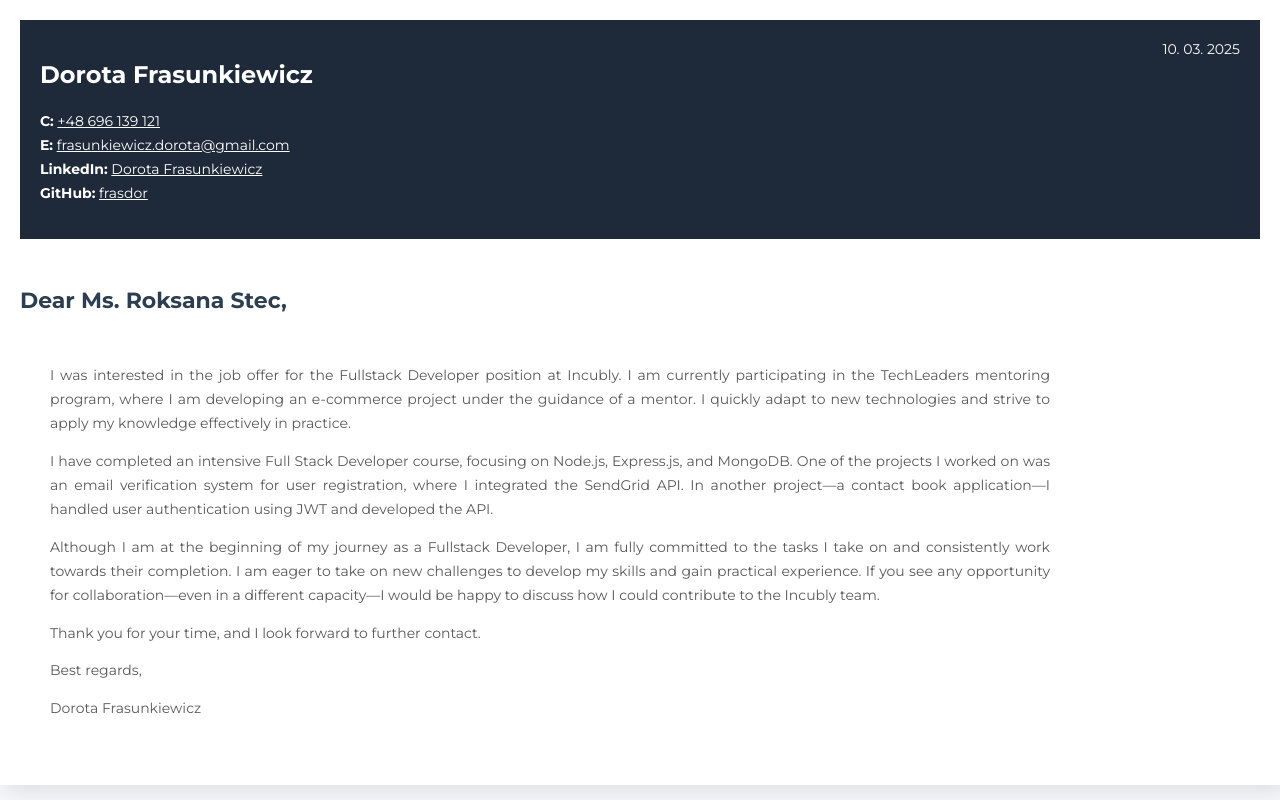
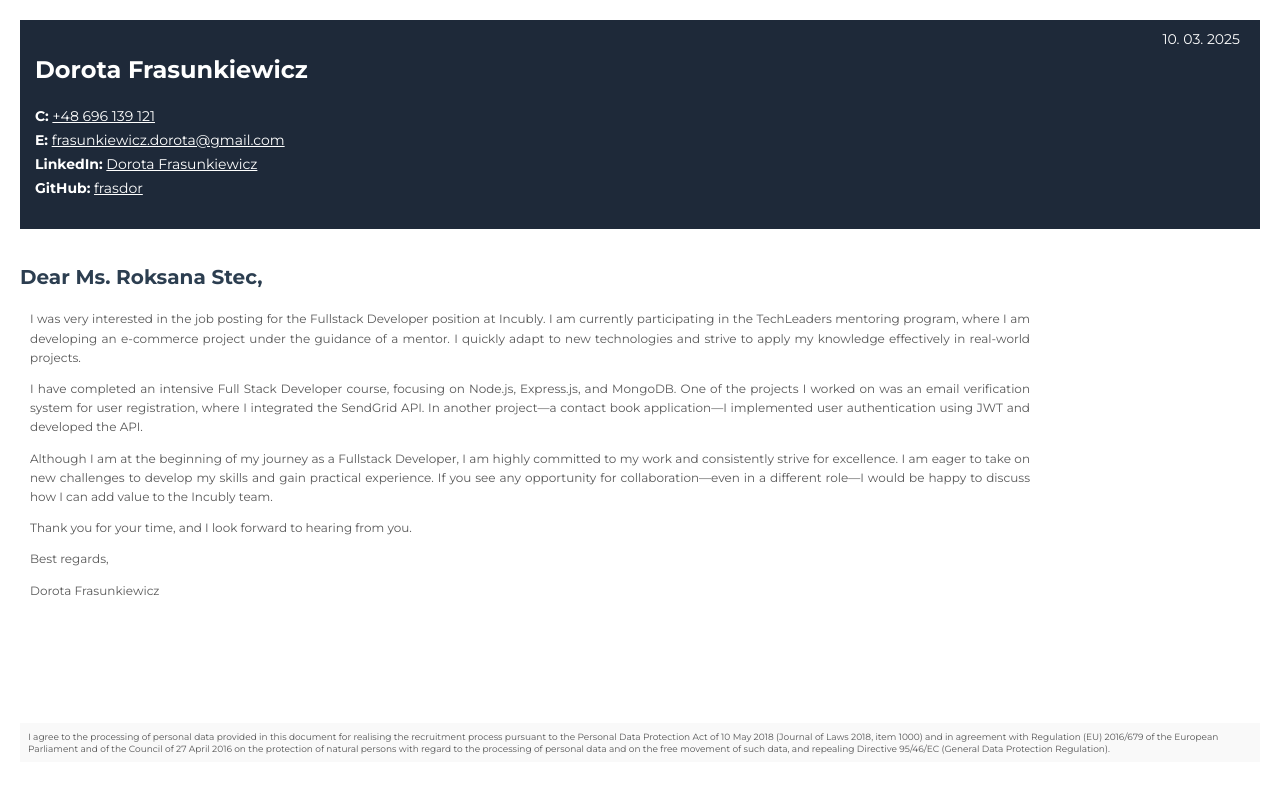
Before and after one commit to frasdor/Cover-Letter, a plain HTML site: page index.html in a window 1280 px wide. Shown: the top 800 px of the page. Drawn offline with Linux system fonts and the light colour scheme.

Commit message:
updated incubly

```diff
--- a/index.html
+++ b/index.html
@@ -45,16 +45,16 @@
                 <div class="Projects">
                     <h2 class="header-primary">Dear Ms. Roksana Stec,</h2>
                     <p class="description">
-                        I was interested in the job offer for the Fullstack Developer position at Incubly. I am currently participating in the TechLeaders mentoring program, where I am developing an e-commerce project under the guidance of a mentor. I quickly adapt to new technologies and strive to apply my knowledge effectively in practice.
+                        I was very interested in the job posting for the Fullstack Developer position at Incubly. I am currently participating in the TechLeaders mentoring program, where I am developing an e-commerce project under the guidance of a mentor. I quickly adapt to new technologies and strive to apply my knowledge effectively in real-world projects.
                     </p>
                     <p class="description">
-                        I have completed an intensive Full Stack Developer course, focusing on Node.js, Express.js, and MongoDB. One of the projects I worked on was an email verification system for user registration, where I integrated the SendGrid API. In another project—a contact book application—I handled user authentication using JWT and developed the API.
+                        I have completed an intensive Full Stack Developer course, focusing on Node.js, Express.js, and MongoDB. One of the projects I worked on was an email verification system for user registration, where I integrated the SendGrid API. In another project—a contact book application—I implemented user authentication using JWT and developed the API.
                     </p>
                     <p class="description">
-                        Although I am at the beginning of my journey as a Fullstack Developer, I am fully committed to the tasks I take on and consistently work towards their completion. I am eager to take on new challenges to develop my skills and gain practical experience. If you see any opportunity for collaboration—even in a different capacity—I would be happy to discuss how I could contribute to the Incubly team.
+                        Although I am at the beginning of my journey as a Fullstack Developer, I am highly committed to my work and consistently strive for excellence. I am eager to take on new challenges to develop my skills and gain practical experience. If you see any opportunity for collaboration—even in a different role—I would be happy to discuss how I can add value to the Incubly team.
                     </p>
                     <p class="description">
-                        Thank you for your time, and I look forward to further contact.
+                        Thank you for your time, and I look forward to hearing from you.
                     </p>
                     <p class="description">
                         Best regards,
--- a/style.css
+++ b/style.css
@@ -1,6 +1,6 @@
 @page {
     size: A4;
-    margin: 20mm; /* Marginesy na stronie A4 */
+    margin: 15mm; /* Mniejsze marginesy, by lepiej rozmieścić treść */
 }
 
 body {
@@ -15,15 +15,14 @@ body {
 .wrapper {
     display: flex;
     flex-direction: column;
-    justify-content: space-between; /* Zapewnia, że stopka będzie na dole strony */
+    justify-content: space-between;
     width: 100%;
-    min-height: 100%; /* Ustawia minimalną wysokość na pełną stronę */
+    min-height: 100vh; /* Pełna wysokość widoku */
     background: #fff;
     box-shadow: 6px 6px 20px 0 rgba(0, 0, 0, 0.1);
-    padding: 20px; /* Dodatkowe padding w wrapperze */
+    padding: 20px;
     box-sizing: border-box;
-    page-break-before: auto;
-    page-break-after: auto;
+    position: relative; /* Dodajemy, aby móc lepiej zarządzać stopką */
 }
 
 header {
@@ -34,18 +33,17 @@ header {
     justify-content: space-between;
     align-items: center;
     position: relative;
-    padding: 20px;
+    padding: 15px;
     box-sizing: border-box;
 }
 
 .date-container {
     position: absolute;
-    top: 20px;  /* Przesuwamy w górę, by była bliżej krawędzi */
-    right: 20px; /* Przesuwamy w prawo, aby była w prawym górnym rogu */
+    top: 10px;  /* Przesunięcie w górę */
+    right: 20px;
     color: #ffffff;
     font-size: 14px;
 }
-
 
 .heaader-secondary {
     color: #ffffff;
@@ -63,81 +61,69 @@ header {
 
 main {
     flex-grow: 1;
-    margin-top: 30px;
-    margin-bottom: 30px;
+    margin: 20px 0;
     max-width: 100%;
-    min-height: 65%; /* Gwarantuje, że główna sekcja nie będzie zajmować całej wysokości, pozostawiając miejsce na stopkę */
 }
 
 h1 {
     font-weight: 700;
-    font-size: 45px;
+    font-size: 35px;
 }
 
 .description {
     font-weight: 400;
-    font-size: 14px;
-    line-height: 171%;
+    font-size: 12px;
+    line-height: 160%;
     color: #595959;
     text-align: justify;
-    max-width: 1000px; /* Ogranicza szerokość tekstu */
+    max-width: 1000px;
+    margin-left: 10px;
+    margin-right: 10px;
 }
 
 .header-primary {
     font-weight: 700;
-    font-size: 22px;
-    line-height: 27px;
-    margin-bottom: 50px;
+    font-size: 20px;
+    margin-bottom: 20px;
     color: #2c3e50;
 }
 
 footer {
-    text-align: center;
-    font-size: 14px;
+    position: absolute;
+    bottom: 10mm; /* Odsunięcie od dolnej krawędzi */
+    left: 20px;
+    right: 20px;
+    text-align: left;
+    font-size: 9px;
     color: #555;
-    padding: 20px;
     background-color: #f9f9f9;
-    margin-top: 40px;
-    page-break-before: auto;
-    page-break-after: auto;
+    padding: 8px;
+    box-sizing: border-box;
 }
 
 .footer-text {
     margin: 0;
-    line-height: 1.6;
-    max-width: 1200px;
-    place-self: center;
+    line-height: 1.3;
 }
 
-/* Dodatkowe marginesy dla treści listu, by tekst nie wychodził poza stronę */
-main p {
-    margin-left: 30px;
-    margin-right: 30px;
-}
-
-/* Zapewnienie, by treść nie ucinała się, a stopka była na dole */
+/* Ustawienia dla druku */
 @media print {
     body {
         width: 100%;
-        height: auto;
+        height: 100%;
     }
 
     .wrapper {
-        height: auto;
-        page-break-before: auto;
-        page-break-after: auto;
+        height: 100%;
     }
 
     main {
         page-break-before: auto;
         page-break-after: auto;
-        min-height: 60%; /* Gwarantuje, że treść zajmie odpowiednią ilość miejsca, nie powodując przewijania */
-        overflow: visible; /* Treść nie będzie się "ścisnąć" */
     }
 
     footer {
-        position: absolute; /* Ustawia stopkę na dole strony */
-        bottom: 20mm; /* Odstęp od dolnej krawędzi strony */
-        width: 100%;
+        position: absolute;
+        bottom: 10mm;
     }
 }
```
